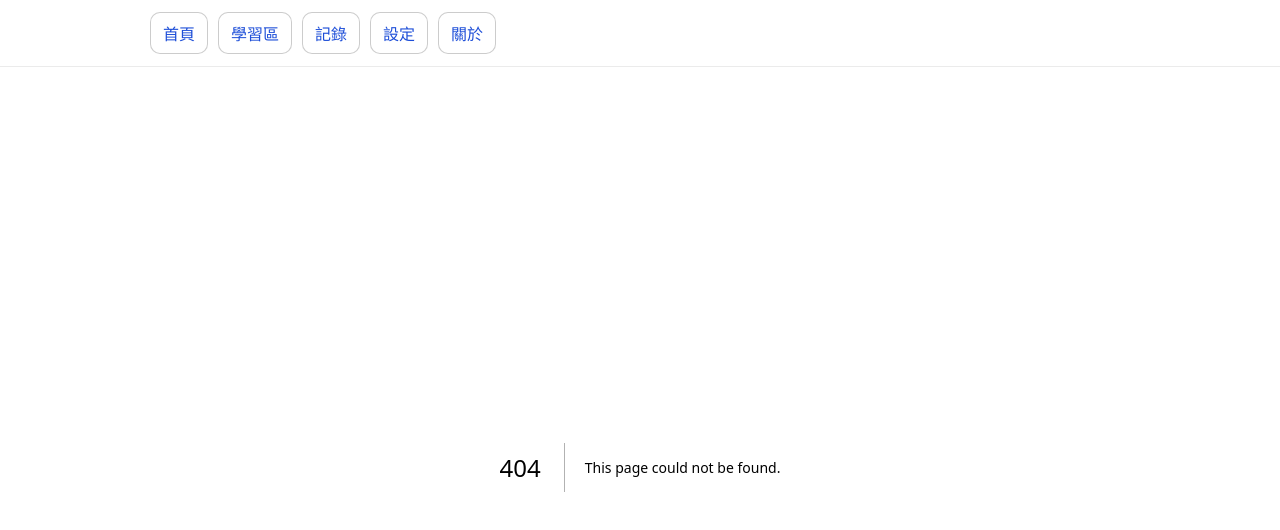
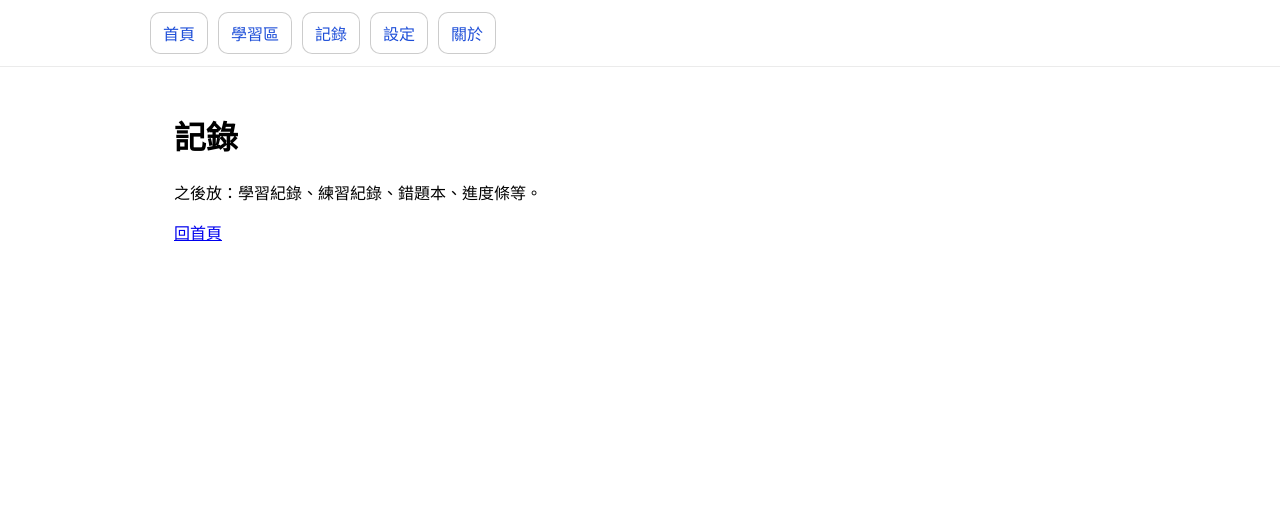
Before and after one commit to boos88978857-svg/ai-intelligent-learning-machine, a Next.js app: page /records in a window 1280 px wide. Before the commit this address had no page. Shown: the top 530 px of the page. Built offline with nearby package versions, Linux system fonts and the light colour scheme.

Commit message:
创建 page.tsx

```diff
--- /dev/null
+++ b/app/records/page.tsx
@@ -0,0 +1,11 @@
+import Link from "next/link";
+
+export default function RecordsPage() {
+  return (
+    <main style={{ padding: 24 }}>
+      <h1>記錄</h1>
+      <p>之後放：學習紀錄、練習紀錄、錯題本、進度條等。</p>
+      <p><Link href="/">回首頁</Link></p>
+    </main>
+  );
+}
```
